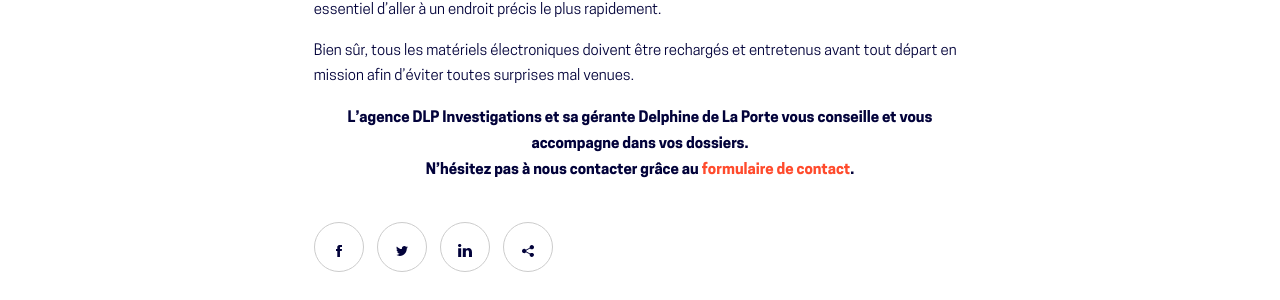
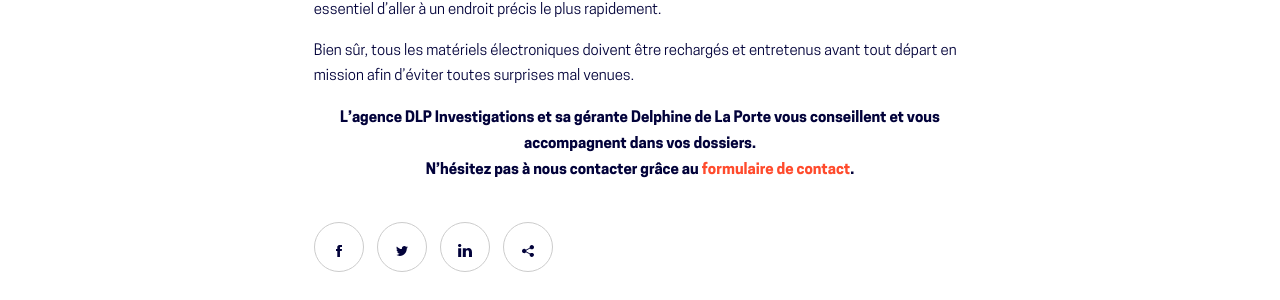
Before and after one commit to lobo-studio/dpl_investigation, a Jekyll site: the page built from _posts/2017-12-11-la-filature.md, in a window 1280 px wide and 900 px high, scrolled down 1912 px. Shown: the part 153-453 px from the top of the window. Built offline with Jekyll 4.4.1, drawn with Linux system fonts in a browser that asks for light colours; nearby versions of some CDN libraries.

Commit message:
Updated '_posts/2017-12-11-la-filature.md' via CloudCannon

```diff
--- a/_posts/2017-12-11-la-filature.md
+++ b/_posts/2017-12-11-la-filature.md
@@ -17,7 +17,7 @@
   - Blog
 ---
 
-Lorsque j’explique que je suis d&eacute;tective priv&eacute; et que je pratique la filature, les personnes me regardent avec des yeux ronds comme des billes, **&laquo; Mais tu suis des personnes dans la rue &agrave; moto ?&nbsp;&raquo;** Eh bien oui \! Mais dans certaines conditions.
+Lorsque j’explique que je suis d&eacute;tective priv&eacute; et que je pratique la filature, les personnes me regardent avec des yeux ronds comme des billes, **&laquo; Mais tu suis des personnes dans la rue &agrave; moto ? &raquo;** Eh bien oui \! Mais dans certaines conditions.
 
 Un fileur doit respecter les libert&eacute;s fondamentales, la vie priv&eacute;e et le code de la route durant toute la mission. En m&ecirc;me temps, il doit observer les moindre faits et gestes et rester discret pour ne pas se faire voir.
 
@@ -51,5 +51,5 @@
 
 Bien s&ucirc;r, tous les mat&eacute;riels &eacute;lectroniques doivent &ecirc;tre recharg&eacute;s et entretenus avant tout d&eacute;part en mission afin d’&eacute;viter toutes surprises mal venues.
 
-**L'agence DLP Investigations et sa g&eacute;rante Delphine de La Porte vous conseille et vous accompagne dans vos dossiers.****<br>N'h&eacute;sitez pas &agrave; nous contacter gr&acirc;ce au&nbsp;[formulaire de contact](https://dlp-investigations.fr/#contact).**
+**L'agence DLP Investigations et sa g&eacute;rante Delphine de La Porte vous conseillent et vous accompagnent dans vos dossiers.**<br>**N'h&eacute;sitez pas &agrave; nous contacter gr&acirc;ce au&nbsp;[formulaire de contact](https://dlp-investigations.fr/#contact).**
 {: .center-this-text}
```
